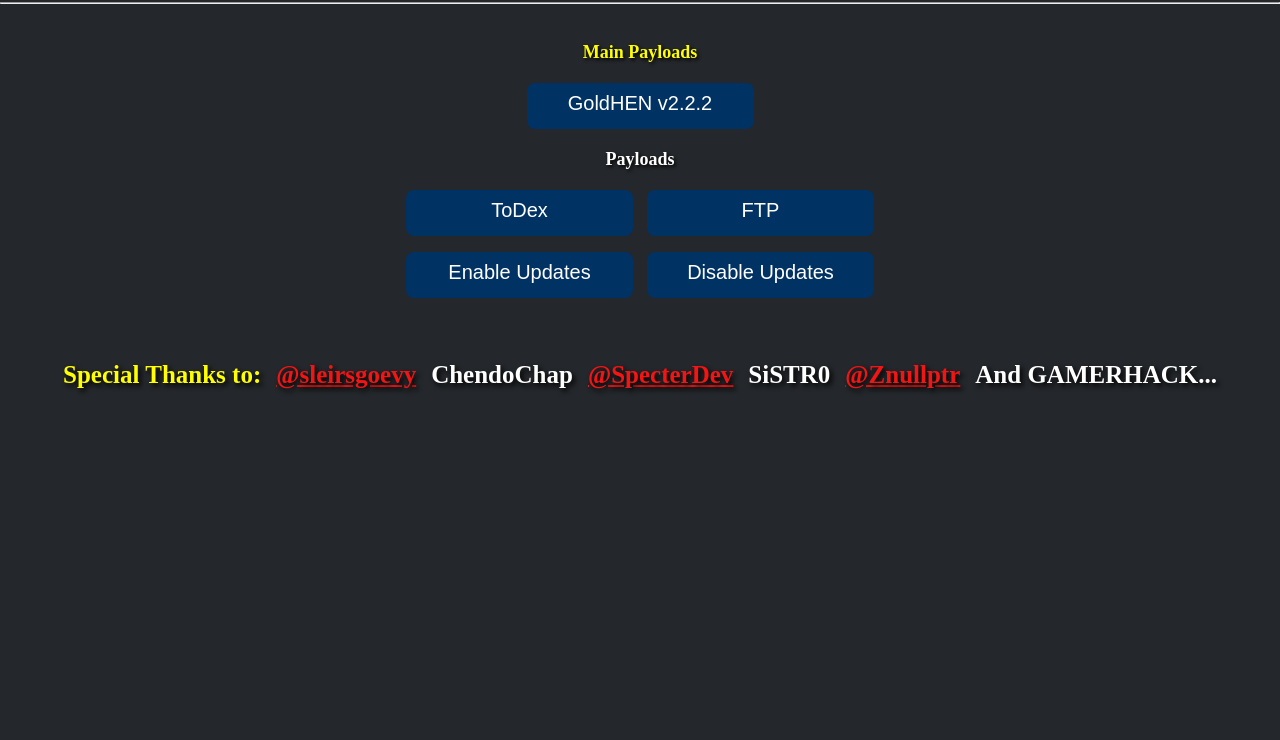
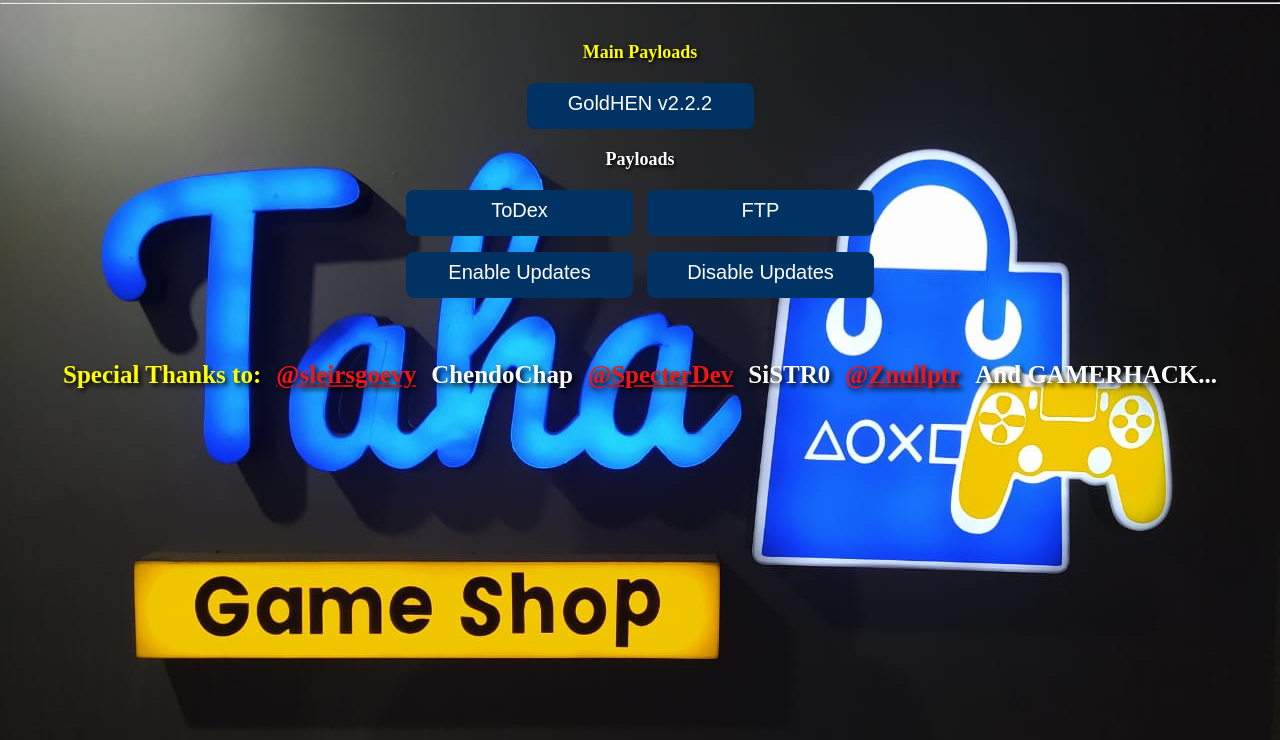
Before and after one commit to els3edy1/9.00, a plain HTML site: page index.html in a window 1280 px wide. Shown: the part 60-800 px from the top of the page. Drawn offline with Linux system fonts and the light colour scheme; a script that the page names is missing.

Commit message:
Update style.css

```diff
--- a/style.css
+++ b/style.css
@@ -1,5 +1,5 @@
 html, body {
-background-image: url('img.jpg');
+background-image: url('1.jpg');
 background-size: 100%;
 background-repeat: no-repeat;
 background-color: #24272b;
```
